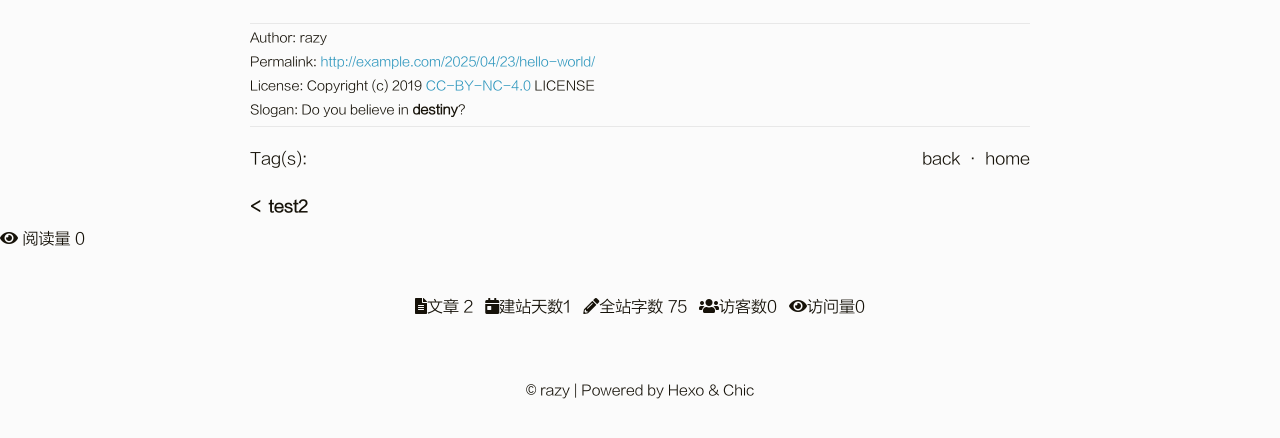
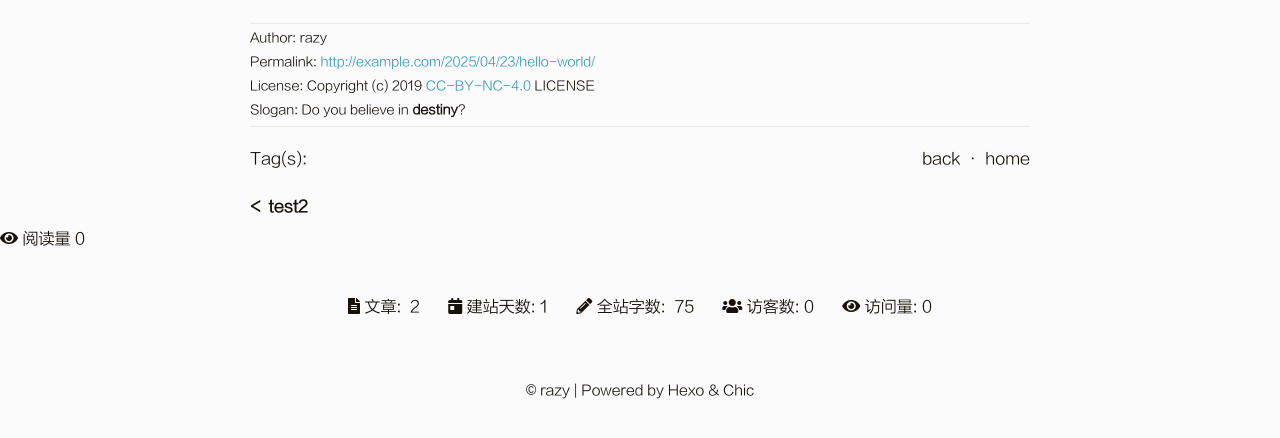
Before and after one commit to razytest/razytest.github.io, a plain HTML site: page 2025/04/23/hello-world/index.html in a window 1280 px wide. Shown: the part 1137-1575 px from the top of the page. Drawn offline with Linux system fonts and the light colour scheme; some packages are replaced by stand-ins of ours; a script that the page names is missing.

Commit message:
Site updated: 2025-04-25 23:22:54

```diff
--- a/2025/04/23/hello-world/index.html
+++ b/2025/04/23/hello-world/index.html
@@ -327,20 +327,20 @@
             <footer id="footer" class="footer">
 
     <div class="site-stats">
-        <div class="stat-item"><i class="fas fa-file-alt"></i><span class="stat-label">文章</span><span
+        <div class="stat-item"><i class="fas fa-file-alt"></i>&nbsp;<span class="stat-label">文章:</span>&nbsp;<span
                 class="stat-number">
                 2
-            </span></div>
-        <div class="stat-item"><i class="fas fa-calendar-day"></i><span class="stat-label">建站天数</span><span
-                class="stat-number" id="days_since">0</span></div>
-        <div class="stat-item"><i class="fas fa-pencil-alt"></i><span class="stat-label">全站字数</span><span
+            </span></div>&nbsp;
+        <div class="stat-item"><i class="fas fa-calendar-day"></i>&nbsp;<span class="stat-label">建站天数:</span>&nbsp;<span
+                class="stat-number" id="days_since">0</span></div>&nbsp;
+        <div class="stat-item"><i class="fas fa-pencil-alt"></i>&nbsp;<span class="stat-label">全站字数:</span>&nbsp;<span
                 class="stat-number">
                 75
-            </span></div>
-        <div class="stat-item"><i class="fas fa-users"></i><span class="stat-label">访客数</span><span class="stat-number"
-                id="busuanzi_value_site_uv">0</span></div>
-        <div class="stat-item"><i class="fas fa-eye"></i><span class="stat-label">访问量</span><span class="stat-number"
-                id="busuanzi_value_site_pv">0</span></div>
+            </span></div>&nbsp;
+        <div class="stat-item"><i class="fas fa-users"></i>&nbsp;<span class="stat-label">访客数:</span>&nbsp;<span
+                class="stat-number" id="busuanzi_value_site_uv">0</span></div>&nbsp;
+        <div class="stat-item"><i class="fas fa-eye"></i>&nbsp;<span class="stat-label">访问量:</span>&nbsp;<span
+                class="stat-number" id="busuanzi_value_site_pv">0</span></div>
     </div>
     <!-- 建站天数计算脚本（同之前） -->
     <script>
```
Also changed, not shown: 2025/04/24/test2/index.html (+10 -10 lines), about/index.html (+10 -10 lines), archives/2025/04/index.html (+10 -10 lines), archives/2025/index.html (+10 -10 lines), archives/index.html (+10 -10 lines), categories/blog1/index.html (+10 -10 lines), category/index.html (+10 -10 lines), index.html (+10 -10 lines), mindmap/index.html (+10 -10 lines), tag/index.html (+10 -10 lines), tags/tag/index.html (+10 -10 lines), tags/test/index.html (+10 -10 lines).
